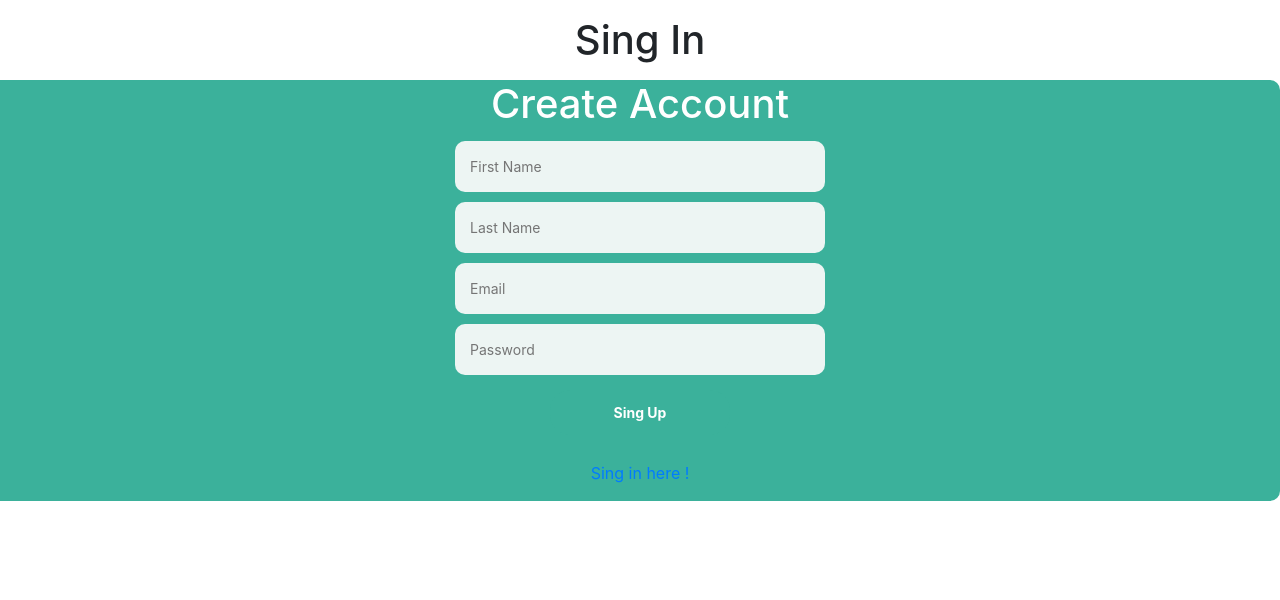
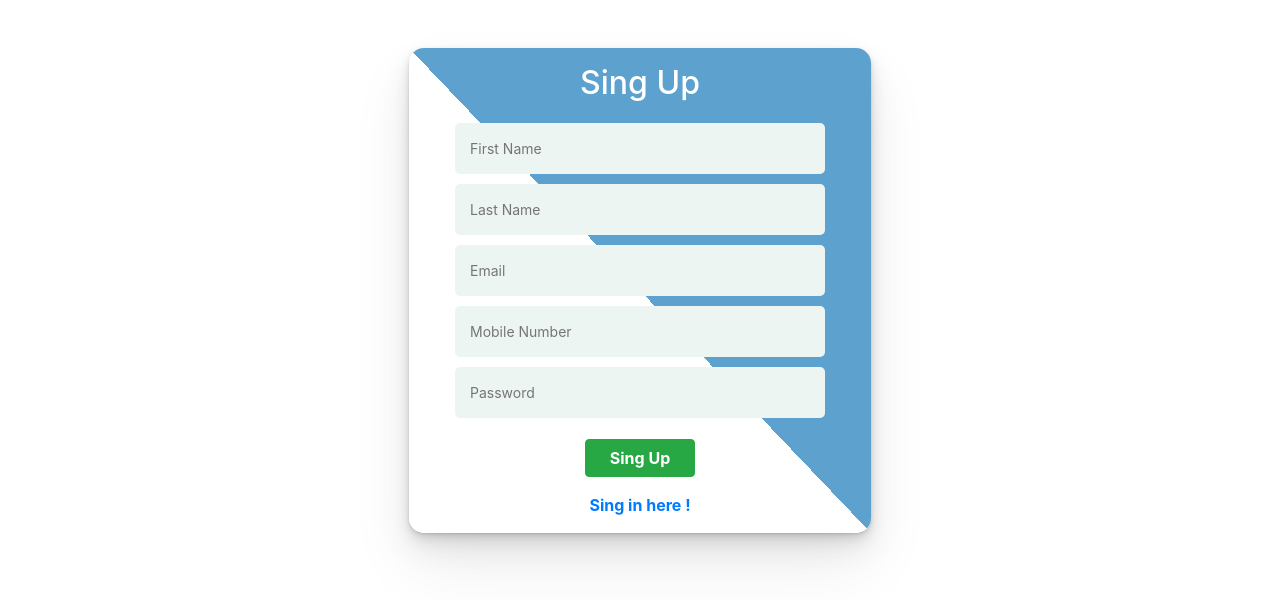
Before and after one commit to hardik6869/All-In-One-News-App-, a React (Create React App) app: page /signup in a window 1280 px wide. Shown: the top 600 px of the page. Built offline with nearby package versions, Linux system fonts and the light colour scheme.

Commit message:
added Css file, Change Style and Added Number field

```diff
--- a/src/components/Login/index.jsx
+++ b/src/components/Login/index.jsx
@@ -55,7 +55,7 @@ const Login = () => {
 							className={styles.input}
 						/>
 						{error && <div className={styles.error_msg}>{error}</div>}
-						<button type="submit" className="btn btn-success mt-3 px-4">
+						<button type="submit" className="btn btn-success font-weight-bold mt-3 px-4">
 							Sing In
 						</button>
 					</form>
@@ -63,7 +63,7 @@ const Login = () => {
 				<div className={styles.right}>
 					<h1>New Here ?</h1>
 					<Link to="/signup">
-						<button type="button" className="btn btn-light px-5 m-2">
+						<button type="button" className="btn btn-light px-4 text-primary font-weight-bold m-2">
 							Sing Up
 						</button>
 					</Link>
--- a/src/components/Login/styles.module.css
+++ b/src/components/Login/styles.module.css
@@ -1,7 +1,6 @@
 .login_container {
 	width: 100%;
 	min-height: 100vh;
-	background-color: #f5f5f5;
 	display: flex;
 	align-items: center;
 	justify-content: center;
@@ -11,7 +10,7 @@
 	width: 900px;
 	height: 500px;
 	display: flex;
-	border-radius: 10px;
+	border-radius: 0px 0px 50px 0px;
 	box-shadow: 0px 3px 3px -2px rgb(0 0 0 / 20%),
 		0px 3px 4px 0px rgb(0 0 0 / 14%), 0px 1px 8px 0px rgb(0 0 0 / 12%);
 }
@@ -67,8 +66,7 @@
 	align-items: center;
 	justify-content: center;
 	background-color: #5da1ce;
-	border-top-right-radius: 10px;
-	border-bottom-right-radius: 10px;
+	border-radius: 50px 0px;
 }
 
 .right h1 {
--- a/src/components/SignUp/index.jsx
+++ b/src/components/SignUp/index.jsx
@@ -2,12 +2,14 @@ import { useState } from "react";
 import axios from "axios";
 import { Link, useNavigate } from "react-router-dom";
 import styles from "./styles.module.css";
+import './signUp.css'
 
 const Signup = () => {
   const [data, setData] = useState({
     firstName: "",
     lastName: "",
     email: "",
+    number: "",
     password: "",
   });
   const [error, setError] = useState("");
@@ -36,13 +38,10 @@ const Signup = () => {
   };
 
   return (
-    <div className={styles.signup_container}>
-      <div className={styles.signup_form_container}>
-        <h1 className="text-center my-3"> Sing In </h1>
-
-        <div className={styles.right}>
+      <div className="container my-5 d-flex justify-content-center">
+        <div className="col-md-5 main_box">
           <form className={styles.form_container} onSubmit={handleSubmit}>
-            <h1>Create Account</h1>
+          <h2 className="text-center my-3 text-white"> Sing Up </h2>
             <input
               type="text"
               placeholder="First Name"
@@ -70,6 +69,15 @@ const Signup = () => {
               required
               className={styles.input}
             />
+               <input
+              type="text"
+              placeholder="Mobile Number"
+              name="number"
+              onChange={handleChange}
+              value={data.number}
+              required
+              className={styles.input}
+            />
             <input
               type="password"
               placeholder="Password"
@@ -80,18 +88,17 @@ const Signup = () => {
               className={styles.input}
             />
             {error && <div className={styles.error_msg}>{error}</div>}
-            <button type="submit" className={styles.green_btn}>
+            <button type="submit" className="btn btn-success font-weight-bold mt-3 px-4">
               Sing Up
             </button>
           </form>
           <Link to="/login">
-            <a type="button" className="text-primary my-3">
+            <a type="button" className="text-primary my-3 font-weight-bold">
               Sing in here !
             </a>
           </Link>
         </div>
-      </div>
-    </div>
+        </div>
   );
 };
 
--- /dev/null
+++ b/src/components/SignUp/signUp.css
@@ -0,0 +1,10 @@
+.main_box{
+    flex: 1;
+	display: flex;
+	flex-direction: column;
+	align-items: center;
+	justify-content: center;
+	background: linear-gradient(to top right, white 50%, #5da1ce 50%);
+	border-radius: 15px;
+    box-shadow: rgba(0, 0, 0, 0.07) 0px 1px 2px, rgba(0, 0, 0, 0.07) 0px 2px 4px, rgba(0, 0, 0, 0.07) 0px 4px 8px, rgba(0, 0, 0, 0.07) 0px 8px 16px, rgba(0, 0, 0, 0.07) 0px 16px 32px, rgba(0, 0, 0, 0.07) 0px 32px 64px;
+}
--- a/src/components/SignUp/styles.module.css
+++ b/src/components/SignUp/styles.module.css
@@ -11,7 +11,6 @@
 	width: 900px;
 	height: 500px;
 	display: flex;
-	border-radius: 10px;
 	box-shadow: 0px 3px 3px -2px rgb(0 0 0 / 20%),
 		0px 3px 4px 0px rgb(0 0 0 / 14%), 0px 1px 8px 0px rgb(0 0 0 / 12%);
 }
@@ -23,8 +22,6 @@
 	align-items: center;
 	justify-content: center;
 	background-color: white;
-	border-top-left-radius: 10px;
-	border-bottom-left-radius: 10px;
 }
 
 .form_container {
@@ -43,7 +40,7 @@
 	border: none;
 	width: 370px;
 	padding: 15px;
-	border-radius: 10px;
+	border-radius: 5px;
 	background-color: #edf5f3;
 	margin: 5px 0;
 	font-size: 14px;
@@ -54,21 +51,9 @@
 	padding: 15px;
 	margin: 5px 0;
 	font-size: 14px;
-	background-color: #f34646;
 	color: white;
 	border-radius: 5px;
 	text-align: center;
-}
-
-.right {
-	flex: 1;
-	display: flex;
-	flex-direction: column;
-	align-items: center;
-	justify-content: center;
-	background-color: #3bb19b;
-	border-top-right-radius: 10px;
-	border-bottom-right-radius: 10px;
 }
 
 .right h1 {
@@ -90,9 +75,3 @@
 	font-size: 14px;
 	cursor: pointer;
 }
-
-.green_btn {
-	background-color: #3bb19b;
-	color: white;
-	margin: 10px;
-}
```
Also changed, not shown: 1 other file (tests, documents, lock files or other folders).
